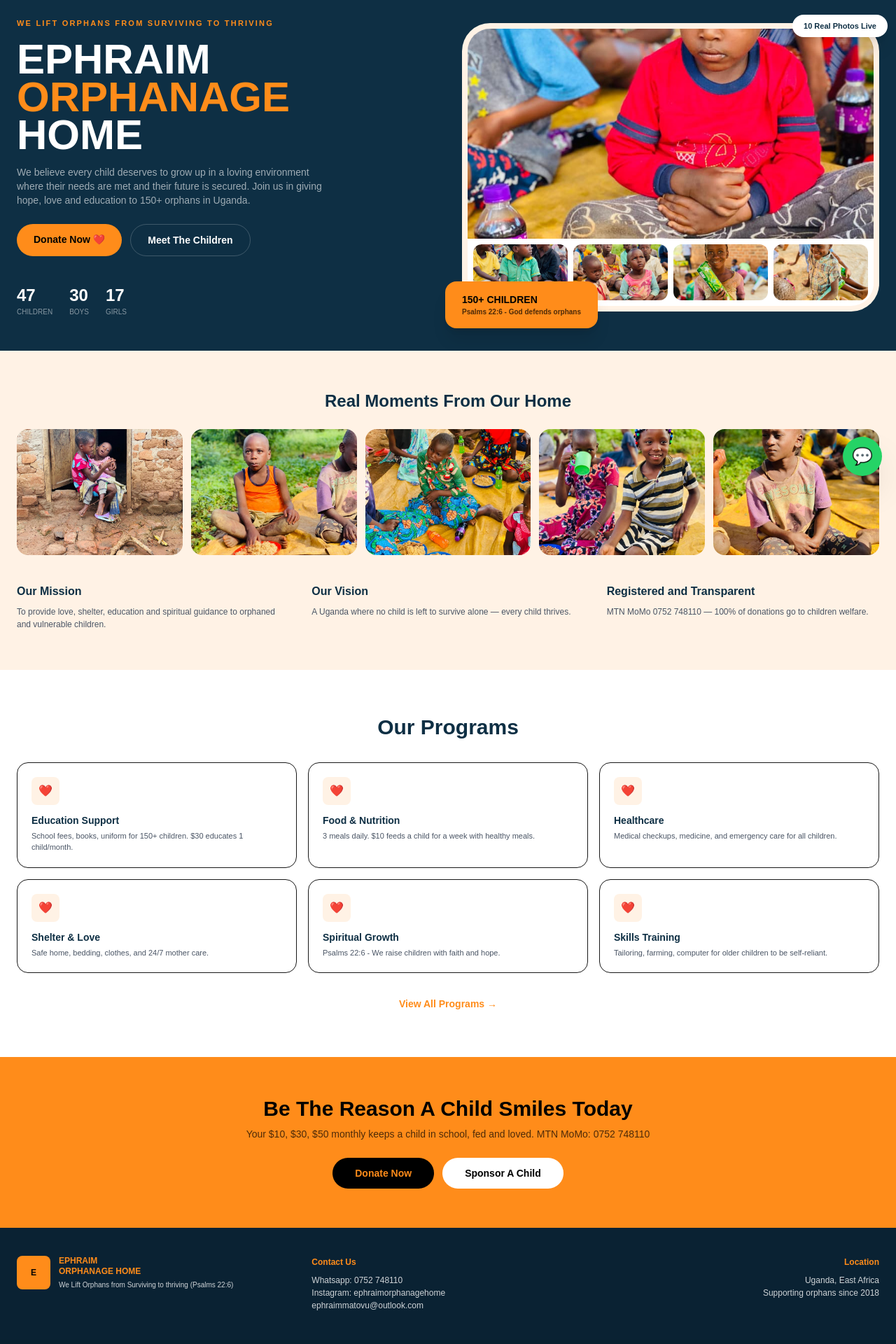
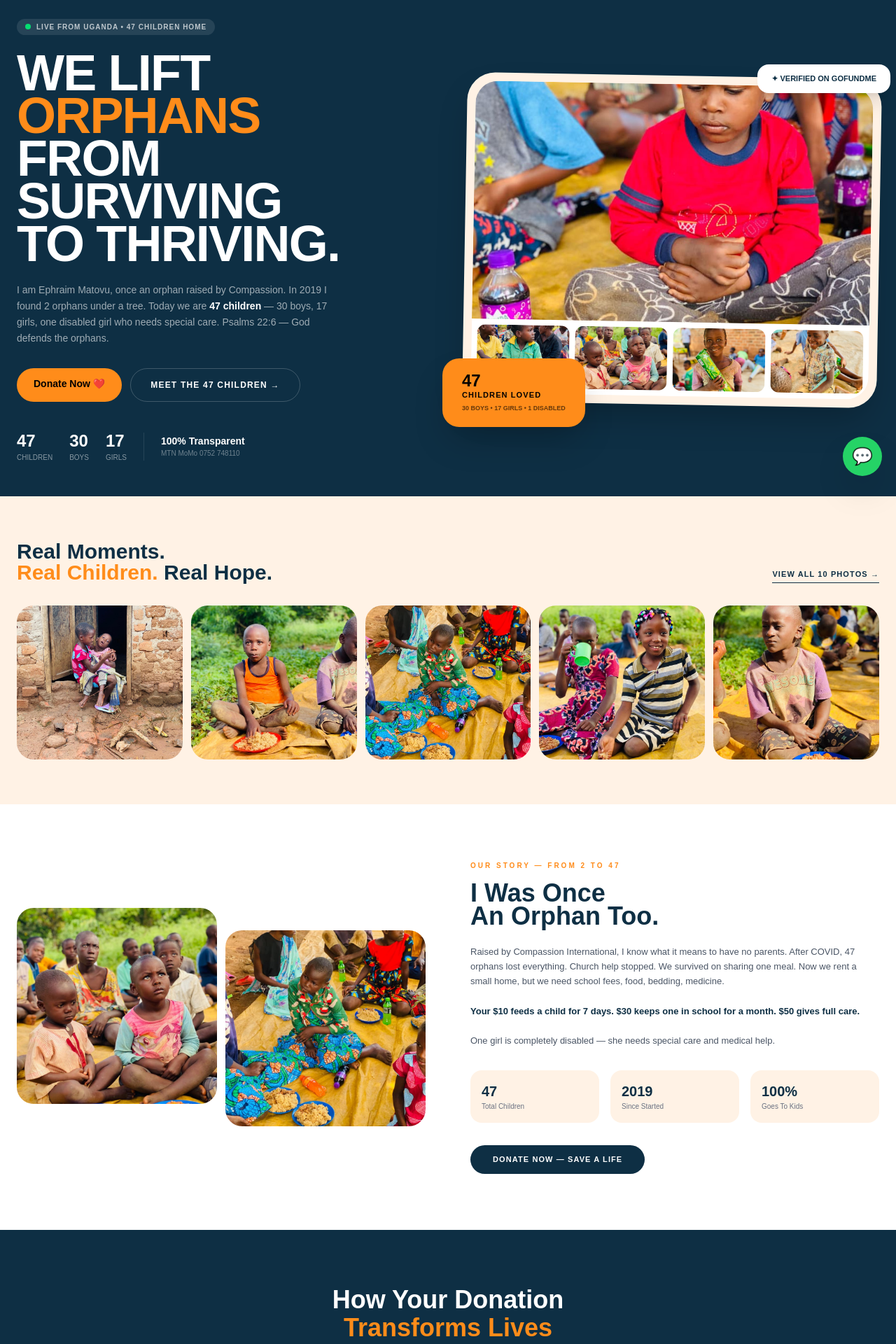
Before and after one commit to xoucho10/ephraim-orphanage, a Next.js app: page / in a window 1280 px wide. Shown: the part 100-2020 px from the top of the page at 70% size. Built offline with nearby package versions, Linux system fonts and the light colour scheme.

Commit message:
PREMIUM redesign - world class charity look with 10 photos + 47 kids story

```diff
--- a/src/app/page.tsx
+++ b/src/app/page.tsx
@@ -1,103 +1,137 @@
 import Link from 'next/link'
 import Stats from '@/components/Stats'
+import DonateButton from '@/components/DonateButton'
 import ProgramCard from '@/components/ProgramCard'
-import DonateButton from '@/components/DonateButton'
 
 export default function Home() {
   return (
     <main className="bg-[#0E2F44]">
-      <section className="max-w-7xl mx-auto px-6 py-12 grid md:grid-cols-2 gap-10 items-center">
+      {/* HERO - PREMIUM */}
+      <section className="max-w-7xl mx-auto px-6 py-12 grid md:grid-cols-2 gap-12 items-center">
         <div>
-          <p className="text-[#FF8C1A] font-black text-[11px] tracking-[0.2em]">WE LIFT ORPHANS FROM SURVIVING TO THRIVING</p>
-          <h1 className="mt-4 text-5xl md:text-6xl font-black leading-[0.9] text-white">
-            EPHRAIM<br/>
-            <span className="text-[#FF8C1A]">ORPHANAGE</span><br/>
-            HOME
+          <div className="inline-flex items-center gap-2 bg-white/10 rounded-full px-3 py-1">
+            <span className="w-2 h-2 bg-green-400 rounded-full animate-pulse"></span>
+            <p className="text-white/70 text-[10px] font-bold tracking-widest">LIVE FROM UGANDA • 47 CHILDREN HOME</p>
+          </div>
+          <h1 className="mt-6 text-6xl md:text-[72px] font-black leading-[0.85] tracking-tight text-white">
+            WE LIFT<br/>
+            <span className="text-[#FF8C1A]">ORPHANS</span><br/>
+            FROM<br/>
+            SURVIVING<br/>
+            TO THRIVING.
           </h1>
-          <p className="mt-4 text-white/60 text-sm max-w-md">
-            We believe every child deserves to grow up in a loving environment where their needs are met and their future is secured. Join us in giving hope, love and education to 150+ orphans in Uganda.
+          <p className="mt-6 text-white/60 text-[14px] leading-relaxed max-w-md">
+            I am Ephraim Matovu, once an orphan raised by Compassion. In 2019 I found 2 orphans under a tree. Today we are <span className="text-white font-bold">47 children</span> — 30 boys, 17 girls, one disabled girl who needs special care. Psalms 22:6 — God defends the orphans.
           </p>
-          <div className="mt-6 flex gap-3">
+          <div className="mt-8 flex gap-3">
             <DonateButton />
-            <Link href="/our-children" className="px-6 py-3 rounded-full border border-white/20 text-white text-sm font-bold">Meet The Children</Link>
+            <Link href="/our-children" className="px-7 py-3.5 rounded-full border border-white/20 text-white text-[12px] font-black tracking-widest">MEET THE 47 CHILDREN →</Link>
           </div>
-          <div className="mt-10">
+          <div className="mt-10 flex items-center gap-6">
             <Stats />
+            <div className="h-10 w-px bg-white/10"></div>
+            <div>
+              <p className="text-white font-black text-sm">100% Transparent</p>
+              <p className="text-white/40 text-[10px]">MTN MoMo 0752 748110</p>
+            </div>
           </div>
         </div>
 
-        {/* NEW 10 PHOTOS HERO - REPLACES PLACEHOLDER */}
+        {/* 10 PHOTOS COLLAGE - PREMIUM */}
         <div className="relative">
-          <div className="rounded-[2.5rem] bg-[#FFF2E5] p-2">
+          <div className="rounded-[2.5rem] bg-[#FFF2E5] p-3 shadow-2xl rotate-1">
             <div className="rounded-[2rem] overflow-hidden">
-              <img src="/hero1.jpg" alt="Ephraim children main" className="w-full h-[300px] object-cover" />
+              <img src="/hero1.jpg" alt="Main" className="w-full h-[340px] object-cover" />
               <div className="grid grid-cols-4 gap-2 p-2 bg-white">
-                <img src="/hero2.jpg" alt="child 2" className="h-[80px] w-full object-cover rounded-xl" />
-                <img src="/hero3.jpg" alt="child 3" className="h-[80px] w-full object-cover rounded-xl" />
-                <img src="/hero4.jpg" alt="child 4" className="h-[80px] w-full object-cover rounded-xl" />
-                <img src="/hero5.jpg" alt="child 5" className="h-[80px] w-full object-cover rounded-xl" />
+                <img src="/hero2.jpg" className="h-[90px] w-full object-cover rounded-xl" alt="" />
+                <img src="/hero3.jpg" className="h-[90px] w-full object-cover rounded-xl" alt="" />
+                <img src="/hero4.jpg" className="h-[90px] w-full object-cover rounded-xl" alt="" />
+                <img src="/hero5.jpg" className="h-[90px] w-full object-cover rounded-xl" alt="" />
               </div>
             </div>
           </div>
-          <div className="absolute -bottom-6 -left-6 bg-[#FF8C1A] rounded-2xl px-6 py-4 shadow-xl">
-            <p className="font-black text-black text-sm">150+ CHILDREN</p>
-            <p className="text-[10px] text-black/70 font-bold">Psalms 22:6 - God defends orphans</p>
+          <div className="absolute -bottom-8 -left-8 bg-[#FF8C1A] rounded-[1.5rem] px-7 py-5 shadow-2xl">
+            <p className="font-black text-black text-2xl leading-none">47</p>
+            <p className="font-black text-black text-[11px] tracking-widest">CHILDREN LOVED</p>
+            <p className="text-black/60 text-[9px] font-bold mt-1">30 BOYS • 17 GIRLS • 1 DISABLED</p>
           </div>
-          <div className="absolute -top-3 -right-3 bg-white rounded-full px-4 py-2 shadow-xl">
-            <p className="font-black text-[#0E2F44] text-[11px]">10 Real Photos Live</p>
+          <div className="absolute -top-4 -right-4 bg-white rounded-2xl px-5 py-3 shadow-xl">
+            <p className="font-black text-[#0E2F44] text-[11px]">✦ VERIFIED ON GOFUNDME</p>
           </div>
         </div>
       </section>
 
-      {/* NEW SECTION - SHOWS hero6 to hero10 */}
-      <section className="bg-[#FFF2E5] py-14 px-6">
-        <div className="max-w-7xl mx-auto">
-          <h2 className="text-2xl font-black text-[#0E2F44] text-center">Real Moments From Our Home</h2>
-          <div className="grid grid-cols-2 md:grid-cols-5 gap-3 mt-6">
+      {/* REAL MOMENTS - 10 PHOTOS MARQUEE */}
+      <section className="bg-[#FFF2E5] py-16">
+        <div className="max-w-7xl mx-auto px-6">
+          <div className="flex justify-between items-end">
+            <h2 className="text-3xl font-black text-[#0E2F44] leading-none">Real Moments.<br/><span className="text-[#FF8C1A]">Real Children.</span> Real Hope.</h2>
+            <Link href="/gallery" className="text-[11px] font-black tracking-widest text-[#0E2F44] border-b border-[#0E2F44] pb-1">VIEW ALL 10 PHOTOS →</Link>
+          </div>
+          <div className="grid grid-cols-2 md:grid-cols-5 gap-3 mt-8">
             {[6,7,8,9,10].map(n=>(
-              <img key={n} src={`/hero${n}.jpg`} alt={`Ephraim ${n}`} className="h-[180px] w-full object-cover rounded-2xl" />
+              <div key={n} className="group relative overflow-hidden rounded-[1.5rem]">
+                <img src={`/hero${n}.jpg`} alt="" className="h-[220px] w-full object-cover group-hover:scale-110 transition duration-700" />
+                <div className="absolute inset-0 bg-gradient-to-t from-black/60 to-transparent opacity-0 group-hover:opacity-100 transition" />
+                <p className="absolute bottom-3 left-3 text-white text-[10px] font-black opacity-0 group-hover:opacity-100 transition">EPHRAIM HOME #{n}</p>
+              </div>
             ))}
-          </div>
-          <div className="grid md:grid-cols-3 gap-8 mt-10">
-            <div>
-              <h3 className="font-black text-[#0E2F44]">Our Mission</h3>
-              <p className="text-[12px] text-gray-600 mt-2">To provide love, shelter, education and spiritual guidance to orphaned and vulnerable children.</p>
-            </div>
-            <div>
-              <h3 className="font-black text-[#0E2F44]">Our Vision</h3>
-              <p className="text-[12px] text-gray-600 mt-2">A Uganda where no child is left to survive alone — every child thrives.</p>
-            </div>
-            <div>
-              <h3 className="font-black text-[#0E2F44]">Registered and Transparent</h3>
-              <p className="text-[12px] text-gray-600 mt-2">MTN MoMo 0752 748110 — 100% of donations go to children welfare.</p>
-            </div>
           </div>
         </div>
       </section>
 
-      <section className="bg-white py-16 px-6">
-        <div className="max-w-7xl mx-auto">
-          <h2 className="text-3xl font-black text-[#0E2F44] text-center">Our Programs</h2>
-          <div className="grid md:grid-cols-3 gap-4 mt-8">
-            <ProgramCard title="Education Support" desc="School fees, books, uniform for 150+ children. $30 educates 1 child/month." />
-            <ProgramCard title="Food & Nutrition" desc="3 meals daily. $10 feeds a child for a week with healthy meals." />
-            <ProgramCard title="Healthcare" desc="Medical checkups, medicine, and emergency care for all children." />
-            <ProgramCard title="Shelter & Love" desc="Safe home, bedding, clothes, and 24/7 mother care." />
-            <ProgramCard title="Spiritual Growth" desc="Psalms 22:6 - We raise children with faith and hope." />
-            <ProgramCard title="Skills Training" desc="Tailoring, farming, computer for older children to be self-reliant." />
+      {/* STORY + IMPACT */}
+      <section className="bg-white py-20 px-6">
+        <div className="max-w-7xl mx-auto grid md:grid-cols-2 gap-16 items-center">
+          <div className="grid grid-cols-2 gap-3">
+            <img src="/hero3.jpg" className="h-[280px] w-full object-cover rounded-[1.5rem]" alt="" />
+            <img src="/hero8.jpg" className="h-[280px] w-full object-cover rounded-[1.5rem] mt-8" alt="" />
           </div>
-          <div className="text-center mt-8">
-            <Link href="/programs" className="text-[#FF8C1A] font-black text-sm">View All Programs →</Link>
+          <div>
+            <p className="text-[#FF8C1A] font-black text-[10px] tracking-[0.3em]">OUR STORY — FROM 2 TO 47</p>
+            <h2 className="mt-4 text-4xl font-black text-[#0E2F44] leading-[0.9]">I Was Once<br/>An Orphan Too.</h2>
+            <p className="mt-6 text-[13px] text-gray-600 leading-relaxed">
+              Raised by Compassion International, I know what it means to have no parents. After COVID, 47 orphans lost everything. Church help stopped. We survived on sharing one meal. Now we rent a small home, but we need school fees, food, bedding, medicine.
+              <br/><br/>
+              <span className="font-black text-[#0E2F44]">Your $10 feeds a child for 7 days. $30 keeps one in school for a month. $50 gives full care.</span>
+              <br/><br/>
+              One girl is completely disabled — she needs special care and medical help.
+            </p>
+            <div className="mt-8 grid grid-cols-3 gap-4">
+              <div className="bg-[#FFF2E5] rounded-2xl p-4"><p className="font-black text-[#0E2F44] text-xl">47</p><p className="text-[10px] text-gray-500">Total Children</p></div>
+              <div className="bg-[#FFF2E5] rounded-2xl p-4"><p className="font-black text-[#0E2F44] text-xl">2019</p><p className="text-[10px] text-gray-500">Since Started</p></div>
+              <div className="bg-[#FFF2E5] rounded-2xl p-4"><p className="font-black text-[#0E2F44] text-xl">100%</p><p className="text-[10px] text-gray-500">Goes To Kids</p></div>
+            </div>
+            <Link href="/donate" className="mt-8 inline-block bg-[#0E2F44] text-white px-8 py-3 rounded-full font-black text-[11px] tracking-widest">DONATE NOW — SAVE A LIFE</Link>
           </div>
         </div>
       </section>
 
-      <section className="bg-[#FF8C1A] py-14 px-6 text-center">
-        <h2 className="text-3xl font-black text-black">Be The Reason A Child Smiles Today</h2>
-        <p className="text-black/70 text-sm mt-2 max-w-2xl mx-auto">Your $10, $30, $50 monthly keeps a child in school, fed and loved. MTN MoMo: 0752 748110</p>
-        <div className="mt-6 flex justify-center gap-3">
-          <Link href="/donate" className="bg-black text-[#FF8C1A] px-8 py-3 rounded-full font-black text-sm">Donate Now</Link>
-          <Link href="/sponsor-a-child" className="bg-white text-black px-8 py-3 rounded-full font-black text-sm">Sponsor A Child</Link>
+      {/* PROGRAMS - PREMIUM CARDS */}
+      <section className="bg-[#0E2F44] py-20 px-6">
+        <div className="max-w-7xl mx-auto">
+          <h2 className="text-4xl font-black text-white text-center">How Your Donation<br/><span className="text-[#FF8C1A]">Transforms Lives</span></h2>
+          <div className="grid md:grid-cols-3 gap-4 mt-12">
+            <ProgramCard title="Education $30/mo" desc="School fees, uniform, books. Keeps 1 child in class." />
+            <ProgramCard title="Food $10/week" desc="3 healthy meals daily for 1 child." />
+            <ProgramCard title="Healthcare" desc="Medicine, checkups for 47 kids + disabled girl." />
+            <ProgramCard title="Shelter & Love" desc="Rent, bedding, clothes, 24/7 mother care." />
+            <ProgramCard title="Faith — Psalms 22:6" desc="We raise children with hope and spiritual guidance." />
+            <ProgramCard title="Skills For Future" desc="Tailoring, farming, computer for self-reliance." />
+          </div>
+        </div>
+      </section>
+
+      {/* FINAL CTA */}
+      <section className="bg-[#FF8C1A] py-16 px-6 text-center relative overflow-hidden">
+        <img src="/hero10.jpg" alt="" className="absolute inset-0 w-full h-full object-cover opacity-20" />
+        <div className="relative max-w-3xl mx-auto">
+          <h2 className="text-5xl font-black text-black leading-[0.9]">Be The Reason A Child<br/>Smiles Today.</h2>
+          <p className="text-black/70 text-[13px] mt-4">47 children waiting — MTN MoMo 0752 748110 • GoFundMe International • Wise/PayPal: ephraimmatovu@outlook.com</p>
+          <div className="mt-8 flex justify-center gap-3">
+            <Link href="/donate" className="bg-black text-[#FF8C1A] px-10 py-4 rounded-full font-black text-[12px] tracking-widest">DONATE NOW</Link>
+            <Link href="https://wa.me/256752748110" className="bg-white text-black px-10 py-4 rounded-full font-black text-[12px] tracking-widest">WHATSAPP US</Link>
+          </div>
         </div>
       </section>
     </main>
```
